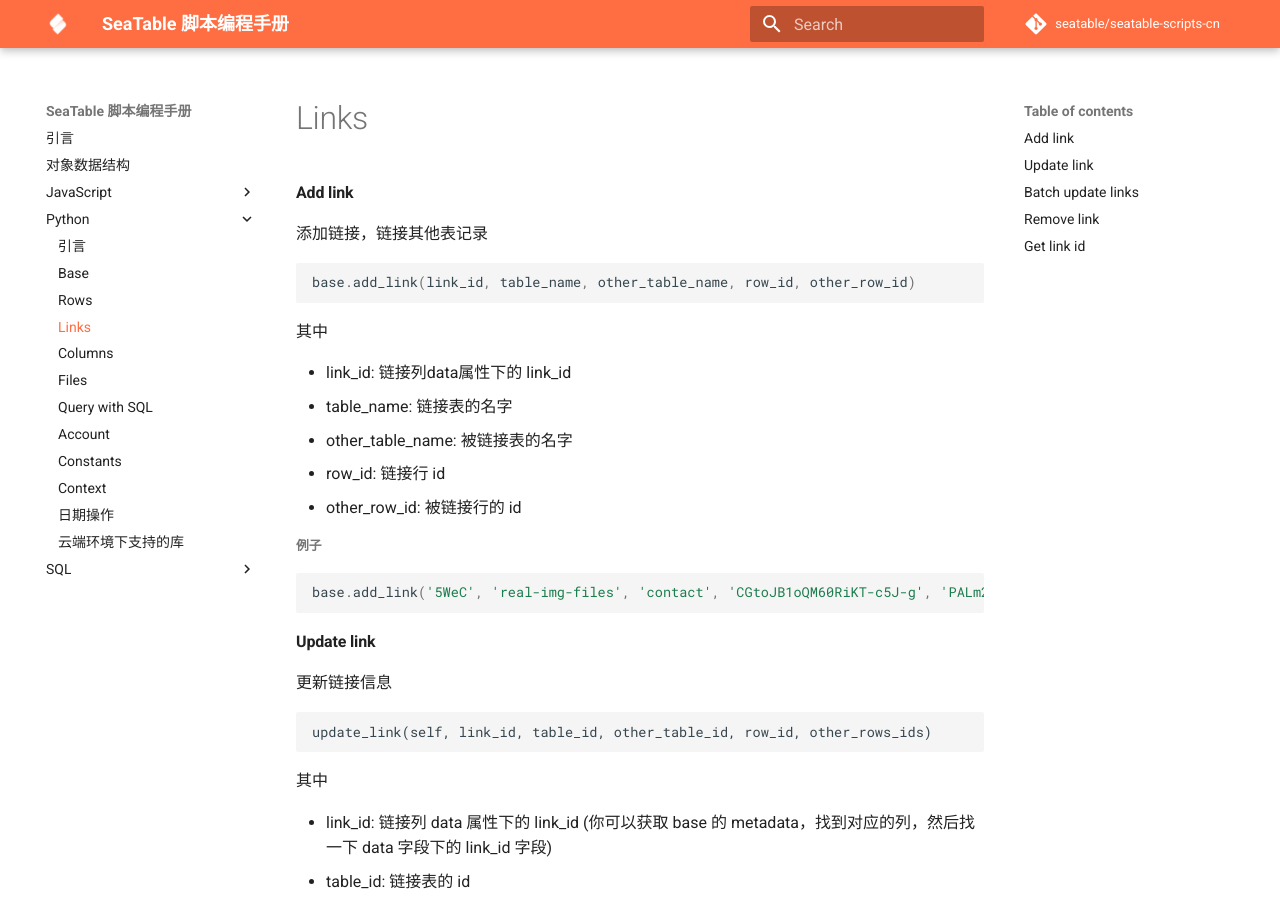
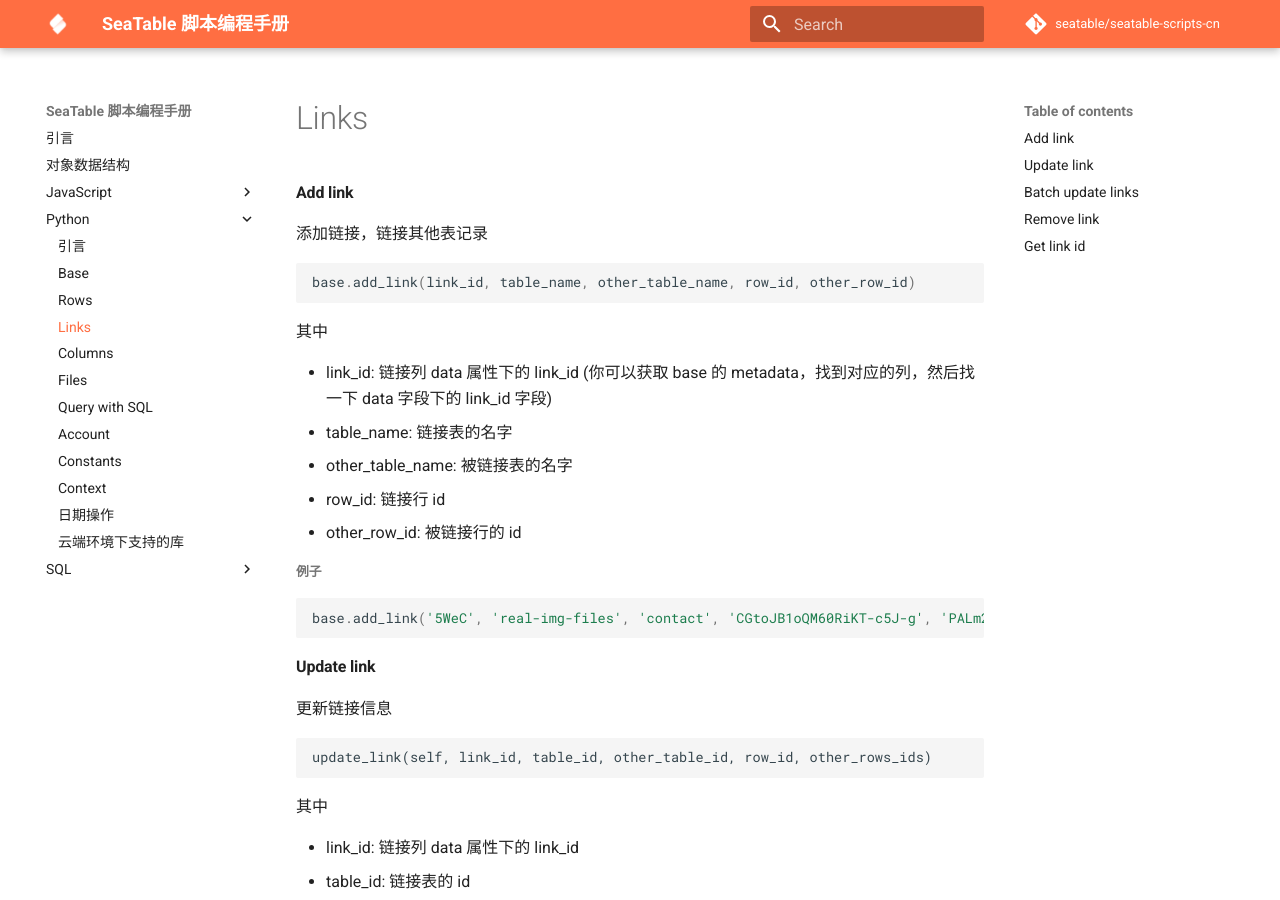
Before and after one commit to seatable/seatable-scripts-cn, an MkDocs documentation site: the page built from manual/python/links.md, in a window 1280 px wide and 900 px high. Built offline with MkDocs 1.6.1 and Material for MkDocs 9.7.7, drawn with Linux system fonts in a browser that asks for light colours; comment, search, counter and statistics services are not loaded; part of the change alters nothing that is shown.

```diff
--- a/manual/python/links.md
+++ b/manual/python/links.md
@@ -11,7 +11,7 @@ base.add_link(link_id, table_name, other_table_name, row_id, other_row_id)
 
 其中
 
-* link_id: 链接列data属性下的 link_id
+* link_id: 链接列 data 属性下的 link_id (你可以获取 base 的 metadata，找到对应的列，然后找一下 data 字段下的 link_id 字段)
 * table_name: 链接表的名字
 * other_table_name: 被链接表的名字
 * row_id: 链接行 id
@@ -33,7 +33,7 @@ update_link(self, link_id, table_id, other_table_id, row_id, other_rows_ids)
 
 其中
 
-* link_id: 链接列 data 属性下的 link_id (你可以获取 base 的 metadata，找到对应的列，然后找一下 data 字段下的 link_id 字段)
+* link_id: 链接列 data 属性下的 link_id
 * table_id: 链接表的 id
 * other_table_id: 被链接表的 id
 * row_id: 链接行 id
```
